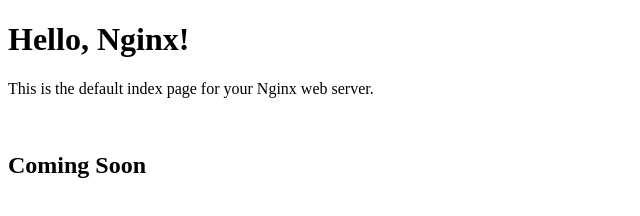
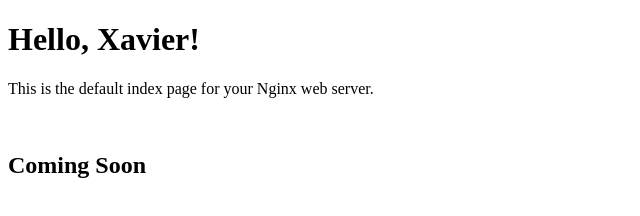
Before and after one commit to XavierJ96/nginx_page, a plain HTML site: page nginx/index.html in a window 1280 px wide. Shown: the full height of the page, 0-640 px from the left. Drawn offline with Linux system fonts and the light colour scheme.

Commit message:
chore: update index.html

```diff
--- a/nginx/index.html
+++ b/nginx/index.html
@@ -4,7 +4,7 @@
     <title>Welcome to My Website</title>
   </head>
   <body>
-    <h1>Hello, Nginx!</h1>
+    <h1>Hello, Xavier!</h1>
     <p>This is the default index page for your Nginx web server.</p>
     <br>
     <h2>Coming Soon</h2>
```
